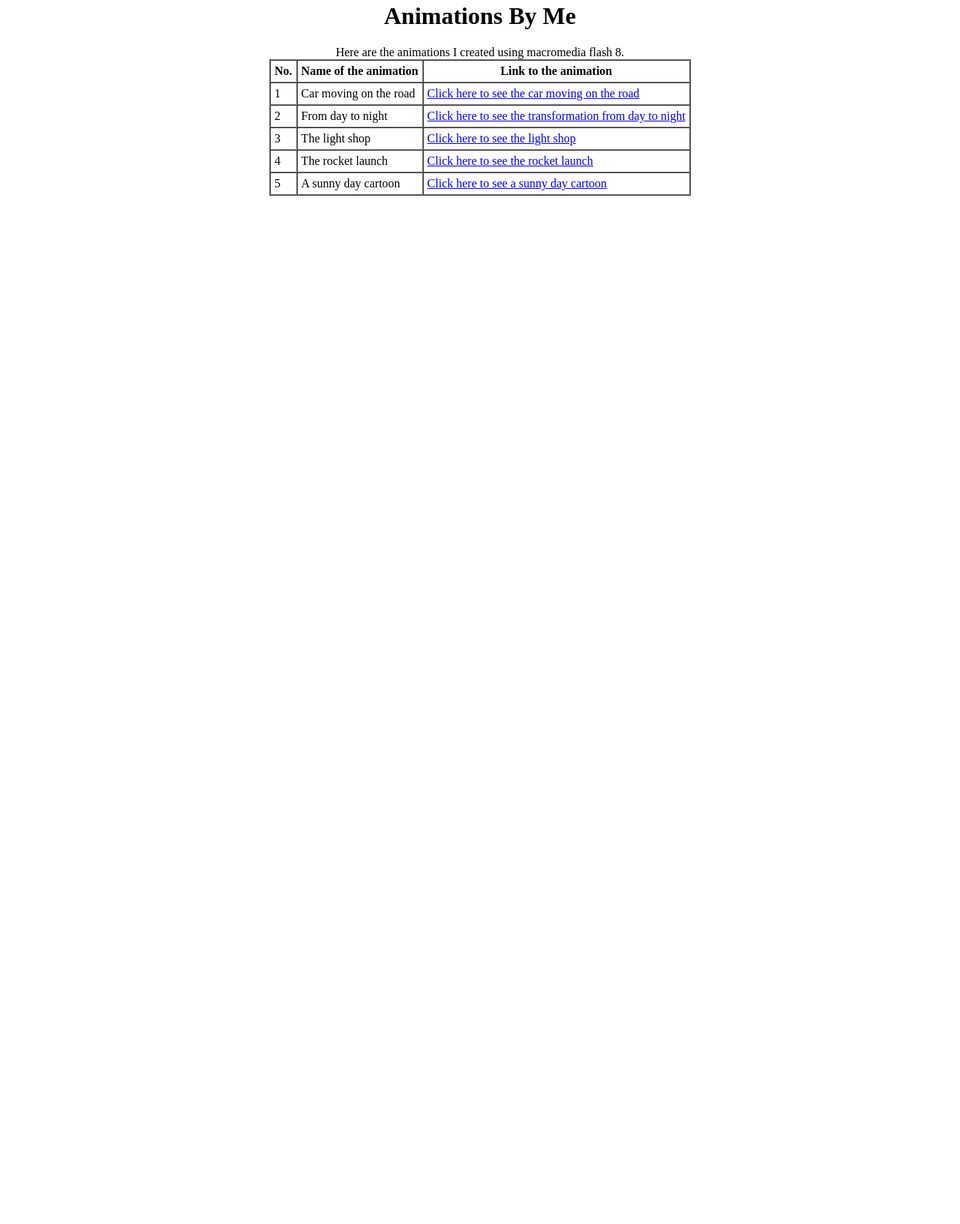
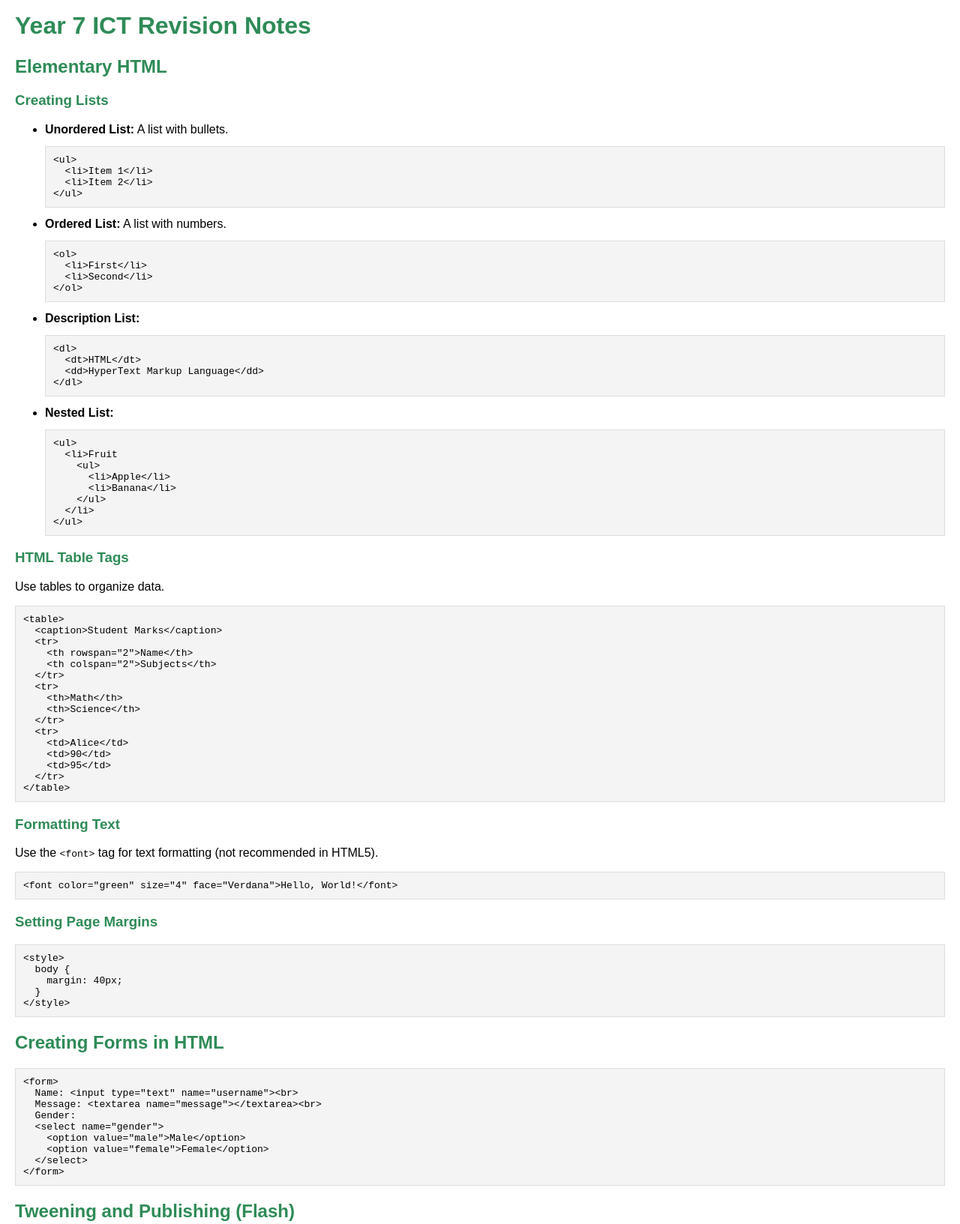
Before and after one commit to zayminpaingcsy/zayminpaingcsy.github.io, a plain HTML site: page index.html in a window 1280 px wide. Shown: the part 5-1638 px from the top of the page at 75% size. Before the commit the page ends 800 px from the top, so only its background shows below. Drawn offline with Linux system fonts and the light colour scheme.

Commit message:
Add files via upload

```diff
--- a/index.html
+++ b/index.html
@@ -1,41 +1,129 @@
-<html>
+<!DOCTYPE html>
+<html lang="en">
 <head>
-<title>Animations Created By Me</title>
+  <meta charset="UTF-8">
+  <meta name="viewport" content="width=device-width, initial-scale=1.0">
+  <title>Year 7 ICT Revision Notes</title>
+  <style>
+    body {
+      font-family: Arial, sans-serif;
+      margin: 20px;
+    }
+    h1, h2, h3 {
+      color: #2E8B57;
+    }
+    table, th, td {
+      border: 1px solid black;
+      border-collapse: collapse;
+    }
+    th, td {
+      padding: 8px;
+    }
+    pre {
+      background-color: #f4f4f4;
+      padding: 10px;
+      border: 1px solid #ddd;
+      overflow-x: auto;
+    }
+  </style>
 </head>
 <body>
-<h1 align=center>Animations By Me</h1>
-<table align=center border=1 cellspacing=0 cellpadding=5>
-<caption>Here are the animations I created using macromedia flash 8.</caption>
-<tr>
-<th>No.</th>
-<th>Name of the animation</th>
-<th>Link to the animation</th>
-</tr>
-<tr>
-<td>1</td>
-<td>Car moving on the road</td>
-<td><a href="carmovingonroad.html">Click here to see the car moving on the road</a></td>
-</tr>
-<tr>
-<td>2</td>
-<td>From day to night</td>
-<td><a href="fromdaytonight.html">Click here to see the transformation from day to night</a></td>
-</tr>
-<tr>
-<td>3</td>
-<td>The light shop</td>
-<td><a href="lightshop.html">Click here to see the light shop</a></td>
-</tr>
-<tr>
-<td>4</td>
-<td>The rocket launch</td>
-<td><a href="rocketlaunch.html">Click here to see the rocket launch</a></td>
-</tr>
-<tr>
-<td>5</td>
-<td>A sunny day cartoon</td>
-<td><a href="sunnyday.html">Click here to see a sunny day cartoon</a></td>
-</tr>
-</table>
+  <h1>Year 7 ICT Revision Notes</h1>
+
+  <h2>Elementary HTML</h2>
+  <h3>Creating Lists</h3>
+  <ul>
+    <li><b>Unordered List:</b> A list with bullets.
+      <pre>&lt;ul&gt;
+  &lt;li&gt;Item 1&lt;/li&gt;
+  &lt;li&gt;Item 2&lt;/li&gt;
+&lt;/ul&gt;</pre>
+    </li>
+    <li><b>Ordered List:</b> A list with numbers.
+      <pre>&lt;ol&gt;
+  &lt;li&gt;First&lt;/li&gt;
+  &lt;li&gt;Second&lt;/li&gt;
+&lt;/ol&gt;</pre>
+    </li>
+    <li><b>Description List:</b>
+      <pre>&lt;dl&gt;
+  &lt;dt&gt;HTML&lt;/dt&gt;
+  &lt;dd&gt;HyperText Markup Language&lt;/dd&gt;
+&lt;/dl&gt;</pre>
+    </li>
+    <li><b>Nested List:</b>
+      <pre>&lt;ul&gt;
+  &lt;li&gt;Fruit
+    &lt;ul&gt;
+      &lt;li&gt;Apple&lt;/li&gt;
+      &lt;li&gt;Banana&lt;/li&gt;
+    &lt;/ul&gt;
+  &lt;/li&gt;
+&lt;/ul&gt;</pre>
+    </li>
+  </ul>
+
+  <h3>HTML Table Tags</h3>
+  <p>Use tables to organize data.</p>
+  <pre>
+&lt;table&gt;
+  &lt;caption&gt;Student Marks&lt;/caption&gt;
+  &lt;tr&gt;
+    &lt;th rowspan="2"&gt;Name&lt;/th&gt;
+    &lt;th colspan="2"&gt;Subjects&lt;/th&gt;
+  &lt;/tr&gt;
+  &lt;tr&gt;
+    &lt;th&gt;Math&lt;/th&gt;
+    &lt;th&gt;Science&lt;/th&gt;
+  &lt;/tr&gt;
+  &lt;tr&gt;
+    &lt;td&gt;Alice&lt;/td&gt;
+    &lt;td&gt;90&lt;/td&gt;
+    &lt;td&gt;95&lt;/td&gt;
+  &lt;/tr&gt;
+&lt;/table&gt;</pre>
+
+  <h3>Formatting Text</h3>
+  <p>Use the <code>&lt;font&gt;</code> tag for text formatting (not recommended in HTML5).</p>
+  <pre>
+&lt;font color="green" size="4" face="Verdana"&gt;Hello, World!&lt;/font&gt;</pre>
+
+  <h3>Setting Page Margins</h3>
+  <pre>
+&lt;style&gt;
+  body {
+    margin: 40px;
+  }
+&lt;/style&gt;</pre>
+
+  <h2>Creating Forms in HTML</h2>
+  <pre>
+&lt;form&gt;
+  Name: &lt;input type="text" name="username"&gt;&lt;br&gt;
+  Message: &lt;textarea name="message"&gt;&lt;/textarea&gt;&lt;br&gt;
+  Gender:
+  &lt;select name="gender"&gt;
+    &lt;option value="male"&gt;Male&lt;/option&gt;
+    &lt;option value="female"&gt;Female&lt;/option&gt;
+  &lt;/select&gt;
+&lt;/form&gt;</pre>
+
+  <h2>Tweening and Publishing (Flash)</h2>
+  <ul>
+    <li><b>Motion Tweening:</b> Moves an object smoothly from one position to another.</li>
+    <li><b>Shape Tweening:</b> Morphs one shape into another.</li>
+    <li><b>Scenes:</b> Break your animation into parts.</li>
+    <li><b>Publishing:</b> Export as .swf or .html for viewing.</li>
+    <li><b>Embed Flash:</b>
+      <pre>&lt;embed src="animation.swf" width="550" height="400"&gt;</pre>
+    </li>
+  </ul>
+
+  <h2>World Wide Web</h2>
+  <ul>
+    <li><b>Protocols:</b> HTTP, HTTPS, FTP.</li>
+    <li><b>Components:</b> Web browsers, web servers, URLs.</li>
+    <li><b>Web Hosting:</b> Providing space on a server for websites.</li>
+  </ul>
 </body>
 </html>
```
